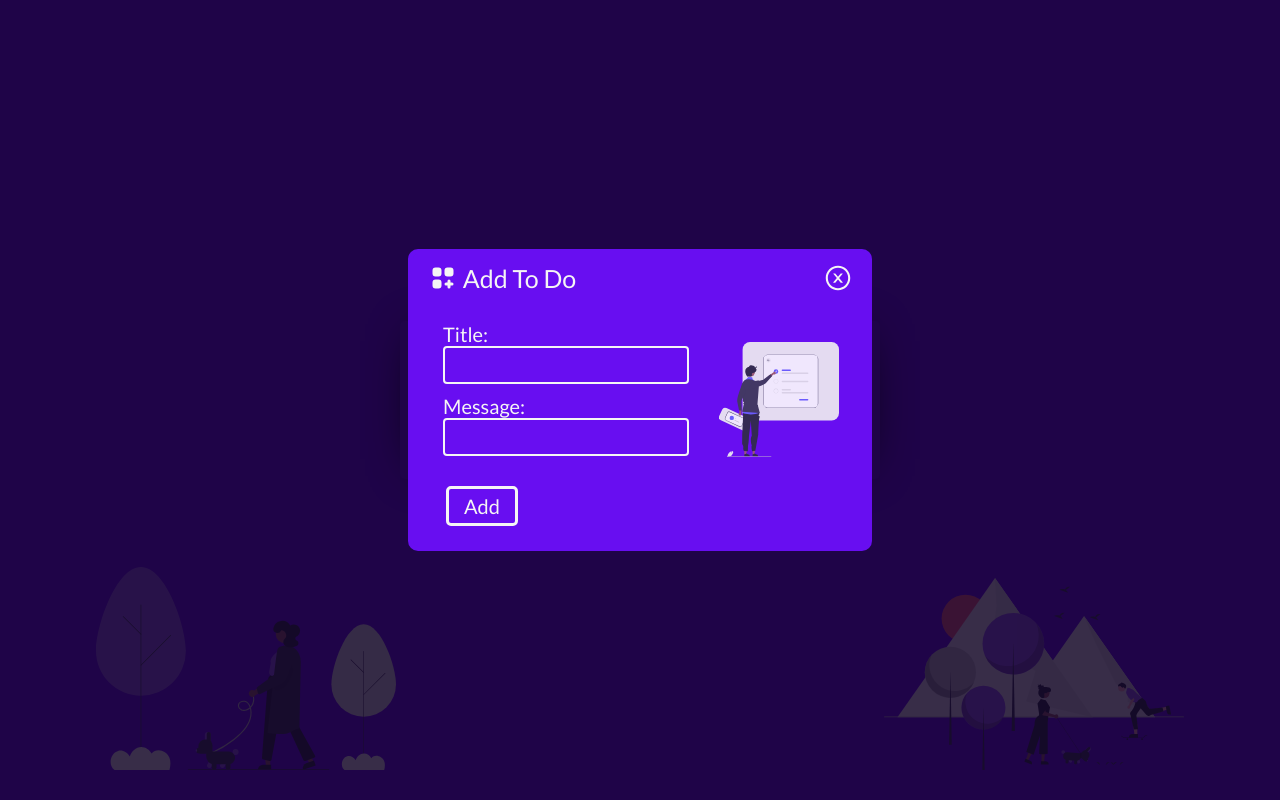
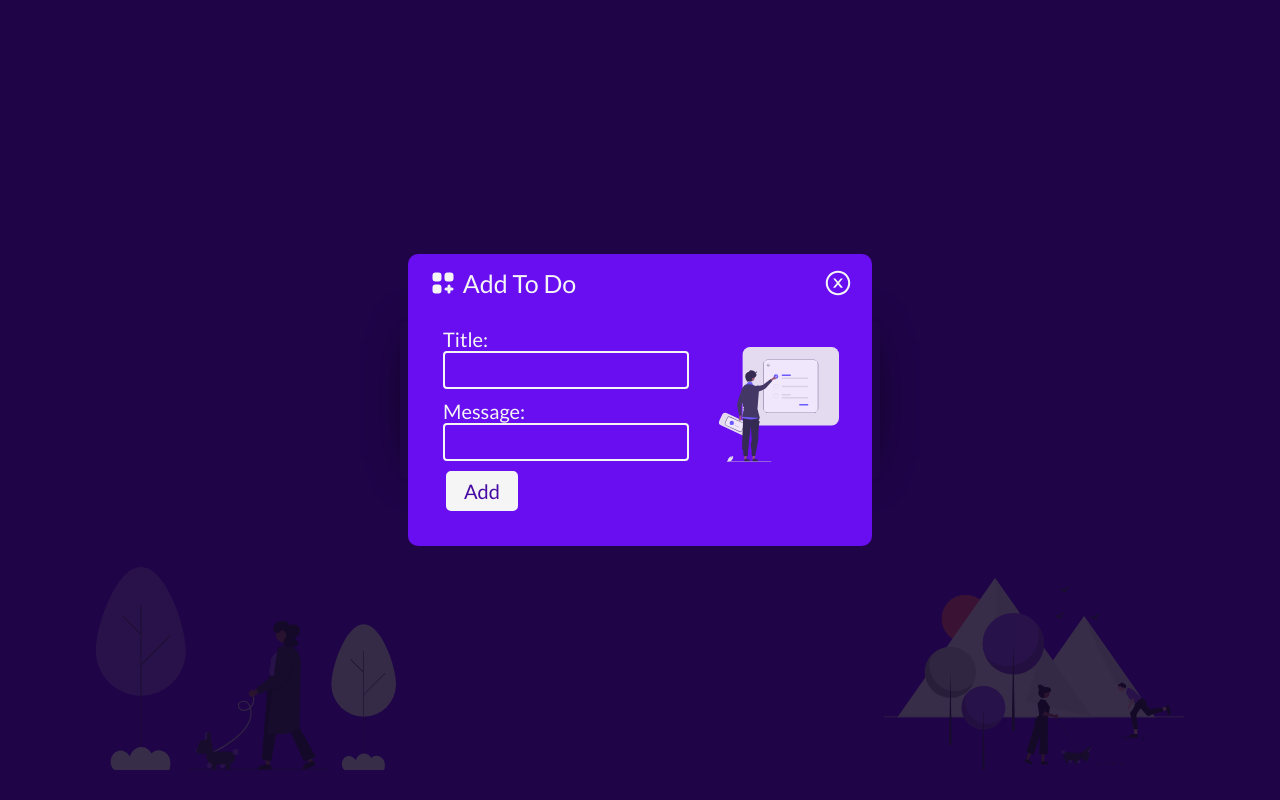
Before and after one commit to MRGando/ToDoList, a React (Create React App) app: page / in a window 1280 px wide. Both pictures are taken after a click on the icon 841 px from the left and 356 px from the top of the page. Built offline with nearby package versions, Linux system fonts and the light colour scheme; a web font is replaced by a local one.

Commit message:
bug fixed

```diff
--- a/src/App.js
+++ b/src/App.js
@@ -7,10 +7,13 @@ import ModelTwo from "./Components/Dependencies/model2.svg";
 import AddToDo from "./Components/addToDo";
 
 function App() {
+  //Variables
+  let Title = "";
+  let Message = "";
   const data = JSON.parse(localStorage.getItem("toDoList"));
   const [show, setShow] = useState(false);
   const [items, setItems] = useState([]);
-
+  const [error, setError] = useState(false);
   return (
     <div className="App">
       <img className="SVG_Right SVG" width={300} src={ModelOne} alt="" />
@@ -24,7 +27,15 @@ function App() {
         <p>Device screen is too small :(</p>
       </div>
       {show ? (
-        <AddToDo setShow={setShow} setItems={setItems} items={items} />
+        <AddToDo
+          setShow={setShow}
+          setItems={setItems}
+          items={items}
+          error={error}
+          setError={setError}
+          Title={Title}
+          Message={Message}
+        />
       ) : null}
     </div>
   );
--- a/src/Components/Item.jsx
+++ b/src/Components/Item.jsx
@@ -1,6 +1,6 @@
 import React from "react";
 import { GrTrash } from "react-icons/gr";
-function Item({ handleCheck, deleteItem, items }) {
+function Item({ handleCheck, deleteItem, items, Title, Message }) {
   return (
     <div className="content">
       {items.map((item) => (
--- a/src/Components/addToDo.jsx
+++ b/src/Components/addToDo.jsx
@@ -2,28 +2,44 @@ import React from "react";
 import { HiViewGridAdd } from "react-icons/hi";
 import { AiOutlineCloseCircle } from "react-icons/ai";
 import svg from "./Dependencies/addItemSvg.svg";
-function addToDo({ setShow, setItems, items }) {
-  let Title;
-  let Message;
+import { AiOutlineMinus } from "react-icons/ai";
+import { BiError } from "react-icons/bi";
+function addToDo({ setShow, setItems, items, error, setError, Title, Message }) {
+  //variables
+
+  const defualtValue = <AiOutlineMinus />;
+  //functionalitis
   const putTitle = (e) => {
     Title = e.target.value;
   };
   const putMessage = (e) => {
     Message = e.target.value;
   };
-
-  // this should add item to items in Content Component
-  const addItem = () => {
+  const _add_Functionality = () => {
     const listItems = [
       ...items,
       { id: items.length + 1, title: Title, message: Message },
     ];
     setItems(listItems);
     setShow(false);
+    setError(false);
   };
-  const clearVariables = (e) => {
-    e.target.value = "";
+  // this should add item to items in Content Component
+  const addItem = () => {
+    if (Title !== "" && Message !== "") {
+      _add_Functionality();
+    } else if (Title === "" && Message !== "") {
+      Title = defualtValue;
+      _add_Functionality();
+    } else if (Message === "" && Title !== "") {
+      Message = defualtValue;
+      _add_Functionality();
+    } else if (Title === "" && Message === "") {
+      setError(true);
+    }
   };
+
+  //interface
   return (
     <div className="transparent_Background">
       <div className="addItem_Screen">
@@ -41,13 +57,7 @@ function addToDo({ setShow, setItems, items }) {
             <div className="addItem_fields">
               <span className="addItem_span">Title: </span>
               <br />
-              <input
-                onChange={putTitle}
-                onDoubleClick={() => clearVariables()}
-                type="text"
-                name=""
-                id=""
-              />
+              <input onChange={putTitle} type="text" name="" id="" />
               <br />
               <div className="addItem_secondField">
                 <span className="addItem_span">Message: </span>
@@ -58,9 +68,21 @@ function addToDo({ setShow, setItems, items }) {
             <div className="addItem_buttons">
               <button onClick={addItem}>Add</button>
             </div>
+            {error ? (
+              <span
+                style={{
+                  color: "#d4ff00",
+                  fontSize: "15px",
+                  fontWeight: "bold",
+                }}
+              >
+                <BiError style={{ fontSize: "25px", marginBottom: "-5px" }} />
+                Type something as title or message.
+              </span>
+            ) : null}
           </div>
           <div className="addItem_svg">
-            <img src={svg} width={120} alt="" srcset="" />
+            <img className="numb" src={svg} width={120} alt="" srcset="" />
           </div>
         </div>
       </div>
--- a/src/Style.css
+++ b/src/Style.css
@@ -63,15 +63,18 @@ body {
   margin: 20px 30px;
 }
 .addItem_buttons {
-  margin-top: 30px;
+  margin: 10px 0;
 }
 .addItem_svg img {
   opacity: 0.9;
 }
+.numb {
+  user-select: none;
+}
 .addItem_buttons button {
   padding: 5px 15px;
-  background-color: transparent;
-  color: whitesmoke;
+  background-color: whitesmoke;
+  color: #4709a3;
   border-radius: 5px;
   border: 3px solid whitesmoke;
   margin: 0 3px;
```
